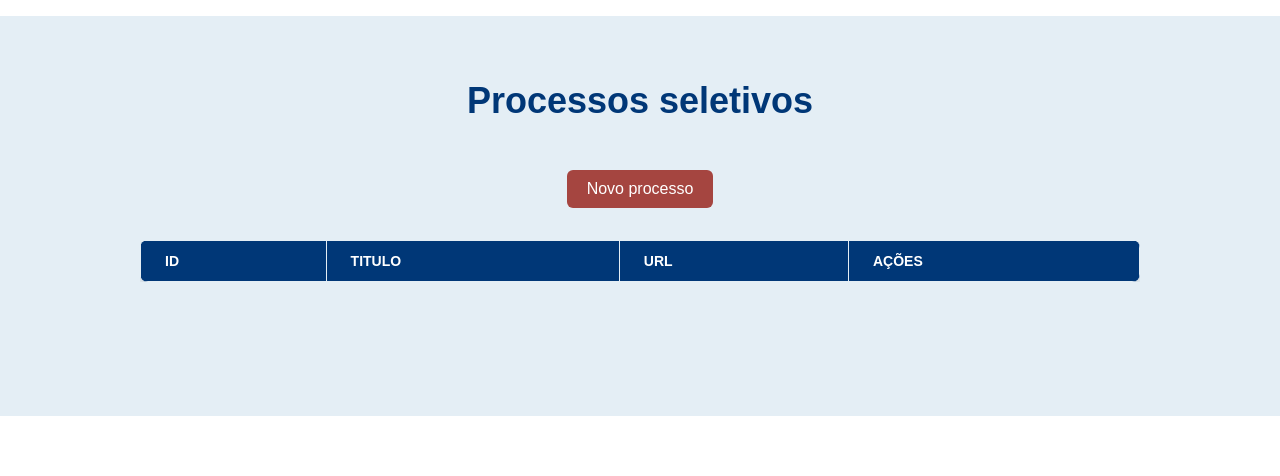
After one commit to viczveras/salvattore-projeto-IES, a Flask app: page /admin/processos in a window 1280 px wide. The commit adds this page. Shown: the part 35-511 px from the top of the page. Run offline with Flask 3, Linux system fonts and the light colour scheme; the visitor is signed in with stand-in values (Sample User, id 1); lists and menus that the app fills with data are empty.

Commit message:
feat: criação de tabela para gerenciar processos seletivos

```diff
--- a/admin/routes.py
+++ b/admin/routes.py
@@ -20,7 +20,7 @@ def login():
         if usuario == SALVATTORE_ADMIN and senha == SALVATTORE_SENHA:
             session['usuario_logado'] = usuario
             flash('Login realizado com sucesso!', 'sucesso')
-            return redirect(url_for('admin.processos'))
+            return redirect(url_for('admin.gerenciar_processos'))
         else:
             flash('Usuário ou senha incorretos.', 'erro')
 
@@ -32,7 +32,6 @@ def logout():
     session.pop('usuario_logado', None)
     flash('Logout realizado com sucesso!', 'sucesso')
     return redirect(url_for('pagina_principal'))
-
 
 
 def ler_processos():
@@ -59,14 +58,14 @@ def ler_processos():
 
 
 @admin_bp.route('/processos')
-def processos():
+def gerenciar_processos():
     processos= ler_processos()
 
     if 'usuario_logado' not in session:
         flash('Você não esta logado', 'erro')
         return redirect(url_for('admin.login'))
 
-    return render_template('admin/processos.html', processos= processos)
+    return render_template('admin/gerenciar_processos.html', processos= processos)
 
 
 @admin_bp.route('/novo', methods=['GET','POST'])
@@ -98,7 +97,7 @@ def novo_processo():
         with open(arquivo_processos, 'a', encoding='utf-8') as arq:
             arq.write(nova_linha)
 
-    return redirect(url_for('admin.processos'))
+    return redirect(url_for('admin.gerenciar_processos'))
 
 
 @admin_bp.route('/editar/<int:processo_id>', methods=['GET', 'POST'])
@@ -143,7 +142,7 @@ def editar_processo(processo_id):
             linha= f"{processo['processo_id']},{processo['titulo']},{processo['url']}\n"
             arq.write(linha)
 
-    return redirect(url_for('admin.processos'))
+    return redirect(url_for('admin.gerenciar_processos'))
 
 
 @admin_bp.route('/deletar/<int:processo_id>', methods=['GET', 'POST'])
@@ -163,4 +162,4 @@ def deletar_processo(processo_id):
             linha= f"{processo['processo_id']},{processo['titulo']},{processo['url']}\n"
             arq.write(linha)
 
-    return redirect(url_for('admin.processos'))
+    return redirect(url_for('admin.gerenciar_processos'))
--- a/static/css/style.css
+++ b/static/css/style.css
@@ -257,6 +257,71 @@ nav ul li a:hover {
     border: 1px solid #a54540;
 }
 
+/* Estilo tabela */
+
+.tabela-container{
+    overflow-x: auto;
+    max-width: 1000px;
+    margin: 0 auto;
+    margin-top: 32px;
+}
+
+.tabela-container .tabela-gerenciar{
+    width: 100%;
+    border-collapse: collapse;
+    box-shadow: 0 4px 6px rgba(0, 0, 0, 0.1);
+    border-radius: 8px;
+    overflow: hidden;
+}
+
+.tabela-gerenciar thead{
+    background-color: #003777;
+    color: white;
+    width: 100%;
+}
+
+.tabela-gerenciar th,
+.tabela-gerenciar td{
+    padding: 12px 24px;
+    text-align: left;
+    border: 1px solid #e4eef5;
+}
+
+.tabela-gerenciar th{
+    font-size: 0.875em;
+    font-weight: bold;
+    text-transform: uppercase;
+}
+
+.tabela-gerenciar tbody, tr:nth-child(even){
+    background-color: #a54540;
+}
+
+.tabela-botoes-container{
+    display: flex;
+    gap: 8px;
+    justify-content: left;
+}
+
+.botao-tabela{
+    background-color: white;
+    color: black;
+    font-weight: bold;
+    padding: 6px 12px;
+    border-radius: 6px;
+    border: none;
+    cursor: pointer;
+    display: block;
+    width: 100%;
+}
+
+.coluna-url a{
+    color: white;
+}
+
+.coluna-botoes{
+    max-width: 230px;
+}
 
 /* Estilização da página de agendamentos*/
 section.agendamentos {
--- /dev/null
+++ b/templates/admin/gerenciar_processos.html
@@ -0,0 +1,44 @@
+{% extends "base.html" %}
+
+{% block title %}
+Processos-dashboard
+{% endblock %}
+
+{% block content %}
+<section class="contato-section">
+    <h2>Processos seletivos</h2>
+    <div class="processos-button-container">
+        <a href="{{ url_for('admin.novo_processo') }}" class="processos-button">Novo processo</a>
+    <div class="tabela-container">
+        <table class="tabela-gerenciar">
+            <thead>
+                <tr>
+                    <th>ID</th>
+                    <th>Titulo</th>
+                    <th>URL</th>
+                    <th>Ações</th>
+                </tr>
+            </th>
+            {% for processo in processos %}
+                <tb>
+                    <tr>
+                        <td>{{ processo.processo_id }}</td>
+                        <td>{{ processo.titulo }}</td>
+                        <td class="coluna-url"><a href="{{ processo.url }}">{{ processo.url }}</a></td>
+                        <td class="coluna-botoes">
+                            <div class="tabela-botoes-container">
+                                <form action="{{ url_for('admin.editar_processo', processo_id=processo.processo_id) }}">
+                                    <button type="submit" class="botao-tabela">Editar</button>
+                                </form>
+                                <form action="{{ url_for('admin.deletar_processo', processo_id=processo.processo_id) }}">
+                                    <button type="submit" class="botao-tabela">Apagar</button>
+                                </form>
+                            </div>
+                        </td>
+                    </tr>
+                </tb>
+            {% endfor %}
+        </table>
+    </div>
+</section>
+{% endblock %}
```
